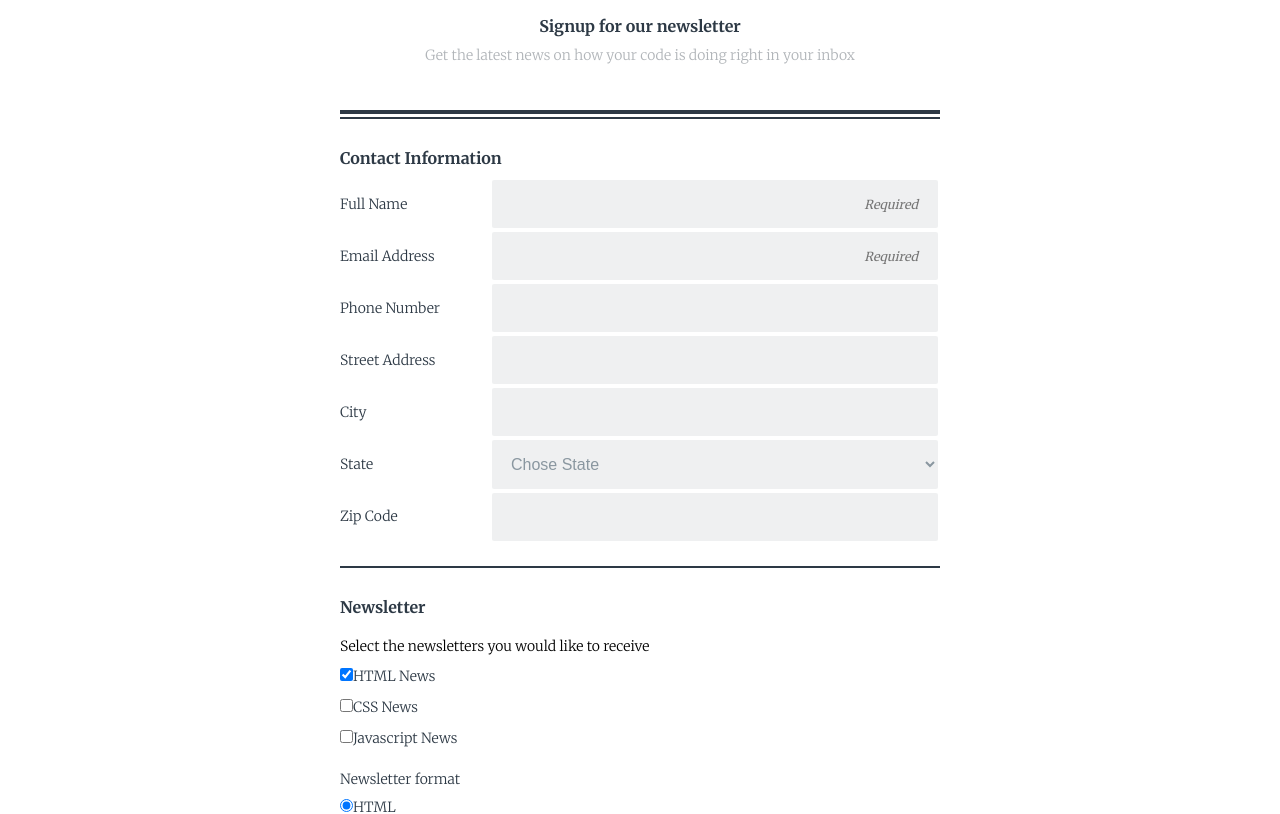
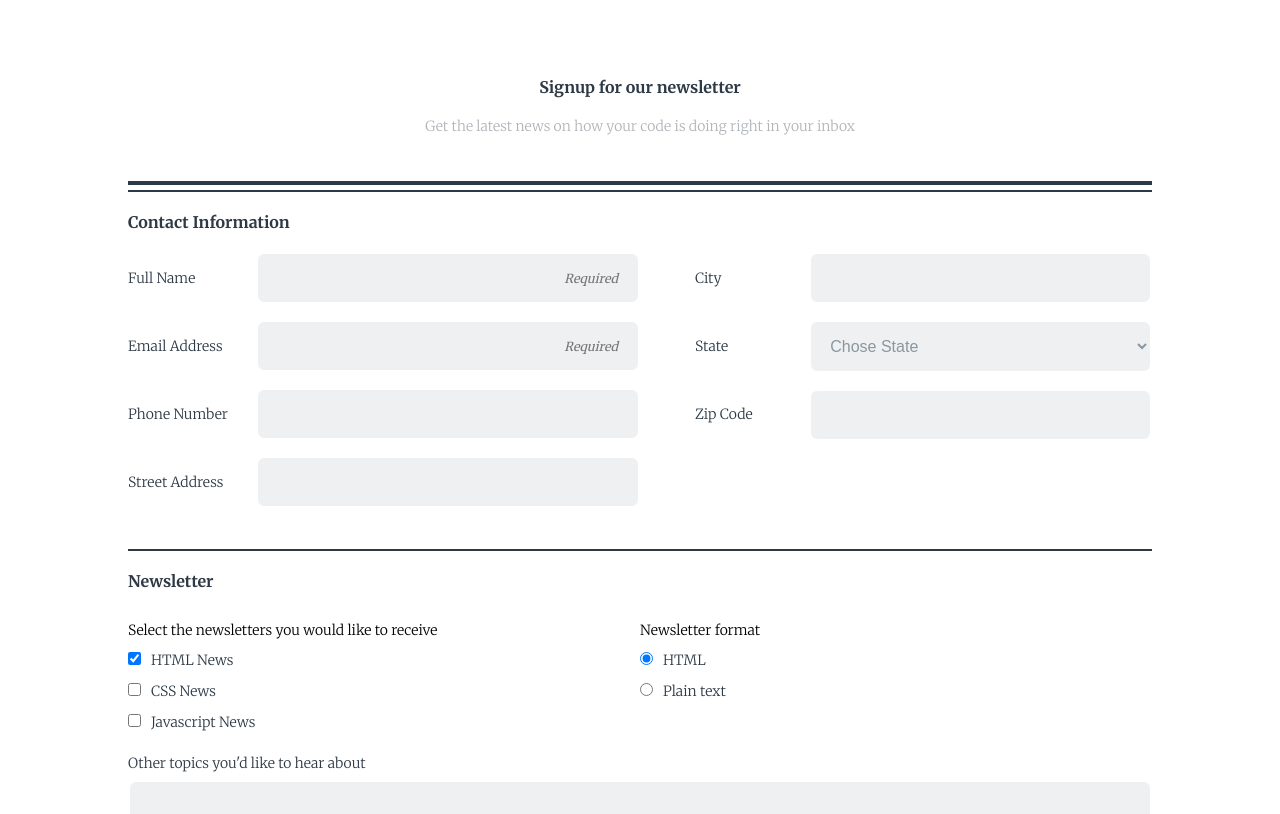
Before and after one commit to markgoho/TD-OnlineRegistration, a plain HTML site: page index.html in a window 1280 px wide. Shown: the part 90-904 px from the top of the page. Drawn offline with Linux system fonts and the light colour scheme.

Commit message:
Update mobile, tablet, and desktop layout and css

```diff
--- a/css/styles.css
+++ b/css/styles.css
@@ -1,9 +1,13 @@
 *, *:before, *:after {
-  -moz-box-sizing: border-box;
-  -webkit-box-sizing: border-box;
   box-sizing: border-box;
   margin: 0;
   padding: 0;
+}
+
+.clearfix::after {
+	content: "";
+	display: table;
+	clear: both;
 }
 
 body {
@@ -17,16 +21,30 @@ body {
 	color: white;
 	text-transform: uppercase;
 	text-align: center;
-	font-size: 1em;
+	font-size: 1.5em;
 	font-weight: 700;
 	padding: 28px 0;
+}
+
+hr {
+	margin: 5px auto ;
+	border: 1px solid #2d3945;
+
 }
 
 h2 {
 	color: #2d3945;
 	font-size: 1em;
 	font-weight: 700;
+	padding-top: 50px;
+	padding-bottom: 10px;
 }
+
+ legend {
+ 	color: #2d3945;
+ 	font-weight: 700;
+ 	padding-bottom: 20px;
+ }
 
 .signup-info {
 	width: 90%;
@@ -58,16 +76,11 @@ form {
 }
 
 fieldset {
-	margin-top: 3px;
+	margin-top: 20px;
 	border: none;
-	border-top: 2px solid #2d3945;
 	padding-bottom: 20px;
 }
 
-fieldset h2 {
-	padding-top: 29px;
-	padding-bottom: 10px;
-}
 
 label {
 	display: block;
@@ -79,16 +92,21 @@ label {
 }
 
 input, select, textarea {
-	border-radius: 4px;
+	border-radius: 6px;
+
 }
 
 input[type=text]:focus,
+input[type=tel]:focus,
+input[type=email]:focus,
 textarea:focus,
-select {
+select:focus {
     border: 2px solid #46698b;
 }
 
-input[type="text"],
+input[type=text],
+input[type=tel],
+input[type=email],
 textarea,
 select {
 	border: 2px solid white;
@@ -104,6 +122,11 @@ select {
 
 input[id="zip"] {
 	width: 50%;
+}
+
+input[type="checkbox"],
+input[type="radio"] {
+	margin-right: 10px;
 }
 
 .inline {
@@ -151,7 +174,7 @@ button {
 	padding-right: 5px;
 }
 
-@media (min-width: 761px) {
+@media (min-width: 760px) {
 
 
 	.signup-info,
@@ -159,23 +182,65 @@ button {
 		max-width: 600px;
 	}
 
-	fieldset:nth-child(1) label {
+	.flexible label {
 /*		border: 1px solid red;*/
 		display: inline;
 		float: left;
 		width: 25%;
 		padding: 17px 0;
+		margin-bottom: 16px;
 	}
 
-	fieldset:nth-child(1) input[type="text"],
-	fieldset:nth-child(1) select {
+	.flexible input,
+	.flexible select {
 /*		border: 1px solid red;*/
 		float: right;
 		width: 75%;
+		margin-bottom: 16px;
 	}
+
+	textarea {
+		height: 8em;
+	}
+
+	input, select, textarea {
+	border-radius: 8px;
+}
 
 }
 
 @media (min-width: 1025px) {
 
+	.signup-info,
+	form {
+		max-width: 1024px;
+	}
+
+	.contact-left {
+		width: 50%;
+		float: left;
+	}
+
+	.contact-right {
+		width: 50%;
+		float: right;
+		padding-left: 55px;
+	}
+
+	.newsletters {
+		width: 50%;
+		float: left;
+		padding-right: 15px;
+	}
+
+	.newsletter-format {
+		width: 50%;
+		float: right;
+	}
+
+	label[for="other-topics"] {
+		clear: both;
+	}
+
+
 }
--- a/index.html
+++ b/index.html
@@ -18,30 +18,36 @@
 	  </div>
 
 
+
 	  <form action="index.html" method="post">
 
-	  	<fieldset>
+	  	<hr>
 
-	  		<h2>Contact Information</h2>
+	  	<fieldset class="flexible">
 
+	  		<legend>Contact Information</legend>
+
+		  	<div class="contact-left">
 			  	<label for="name">Full Name</label>
 			  	<input type="text" id="name" name="contact_name" placeholder="Required" required>
 
 			  	<label for="email">Email Address</label>
-		  	<input type="text" id="email" name="contact_email" placeholder="Required" required>
+			  	<input type="email" id="email" name="contact_email" placeholder="Required" required>
 
 			  	<label for="phone">Phone Number</label>
-		  	<input type="text" id="phone" name="contact_phone">
+			  	<input type="tel" id="phone" name="contact_phone">
 
 			  	<label for="street">Street Address</label>
 			  	<input type="text" id="street" name="contact_street">
+		  	</div>
 
+		  	<div class="contact-right">
 			  	<label for="city">City</label>
 			  	<input type="text" id="city" name="contact_city">
 
 			  	<label for="state">State</label>
 			  	<select id="state" name="contact_state">
-		  		<option value"n/a">Chose State</option>
+			  		<option value="null">Chose State</option>
 					<option value="AL">Alabama</option>
 					<option value="AK">Alaska</option>
 					<option value="AZ">Arizona</option>
@@ -97,12 +103,17 @@
 
 				<label for="zip">Zip Code</label>
 			  	<input type="text" id="zip" name="contact_zip">
+		  	</div>
 
 		</fieldset>
 
+		<hr>
+
 		<fieldset>
 
-			<h2>Newsletter</h2>
+			<legend>Newsletter</legend>
+
+			<div class="newsletters">
 				<p>Select the newsletters you would like to receive</p>
 
 				<input type="checkbox" id="html" name="html" value="html" checked><label class="inline" for="html">HTML News</label><br>
@@ -110,11 +121,14 @@
 				<input type="checkbox" id="css" name="css" value="html"><label class="inline" for="css">CSS News</label><br>
 
 				<input type="checkbox" id="javascript" name="javascript" value="javascript"><label class="inline" for="javascript">Javascript News</label><br>
+			</div>
 
-			<label>Newsletter format</label>
+			<div class="newsletter-format">
+				<p>Newsletter format</p>
 				<input type="radio" id="html-format" name="format" value="html-format" checked><label class="inline" for="html-format">HTML</label><br>
 
 				<input type="radio" id="plaintext-format" name="format" value="plaintext-format"><label class="inline" for="plaintext-format">Plain text</label><br>
+			</div>
 
 			<label for="other-topics">Other topics you'd like to hear about</label>
 			<textarea id="other-topics" name="other-topics"></textarea>
@@ -125,7 +139,7 @@
 
 	  <div class="footer">
 	  	Copyright The Code Review
-	  </footer>
+	  </div>
 
   </body>
 </html>
```
Lines whose indentation alone changed are shown as unchanged.
